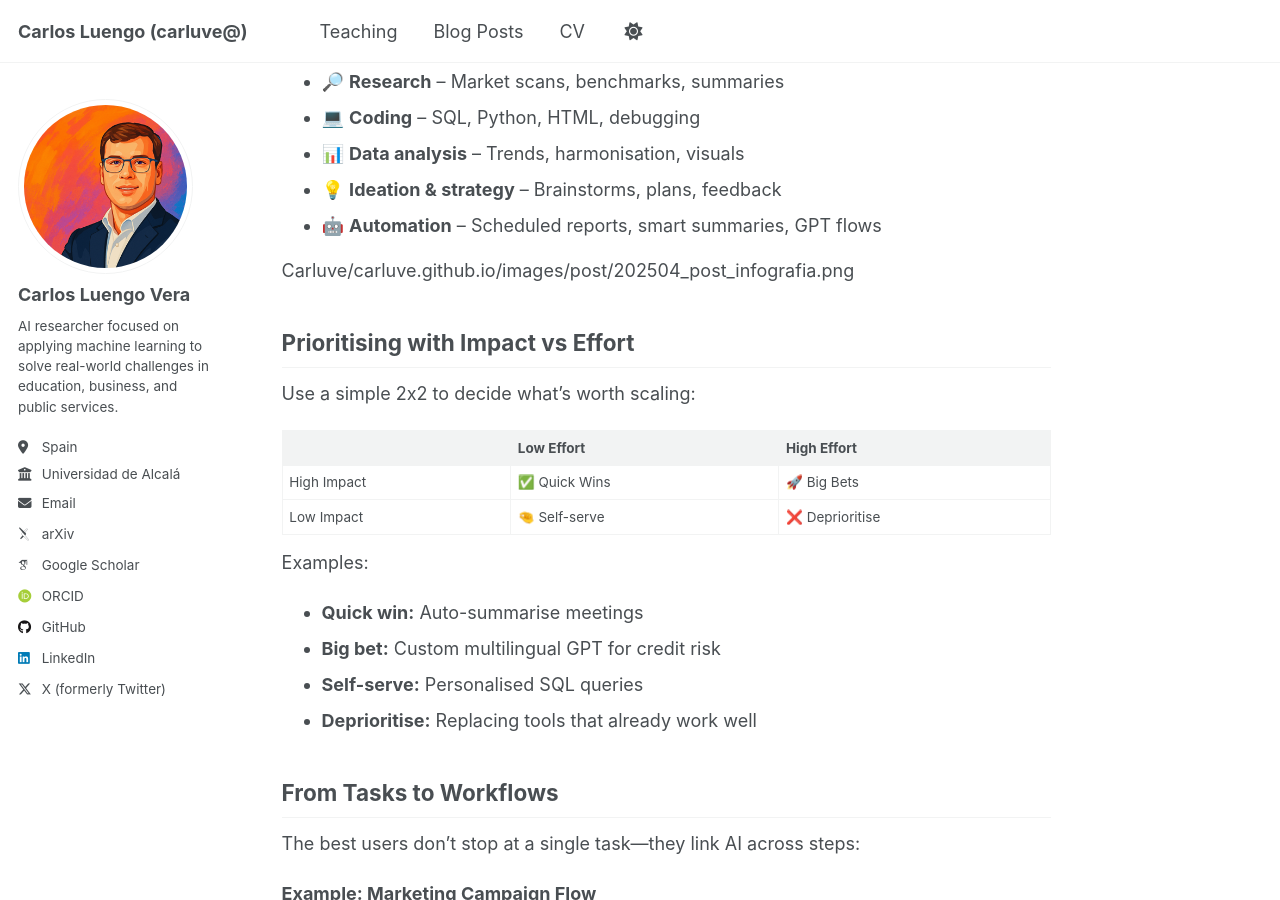
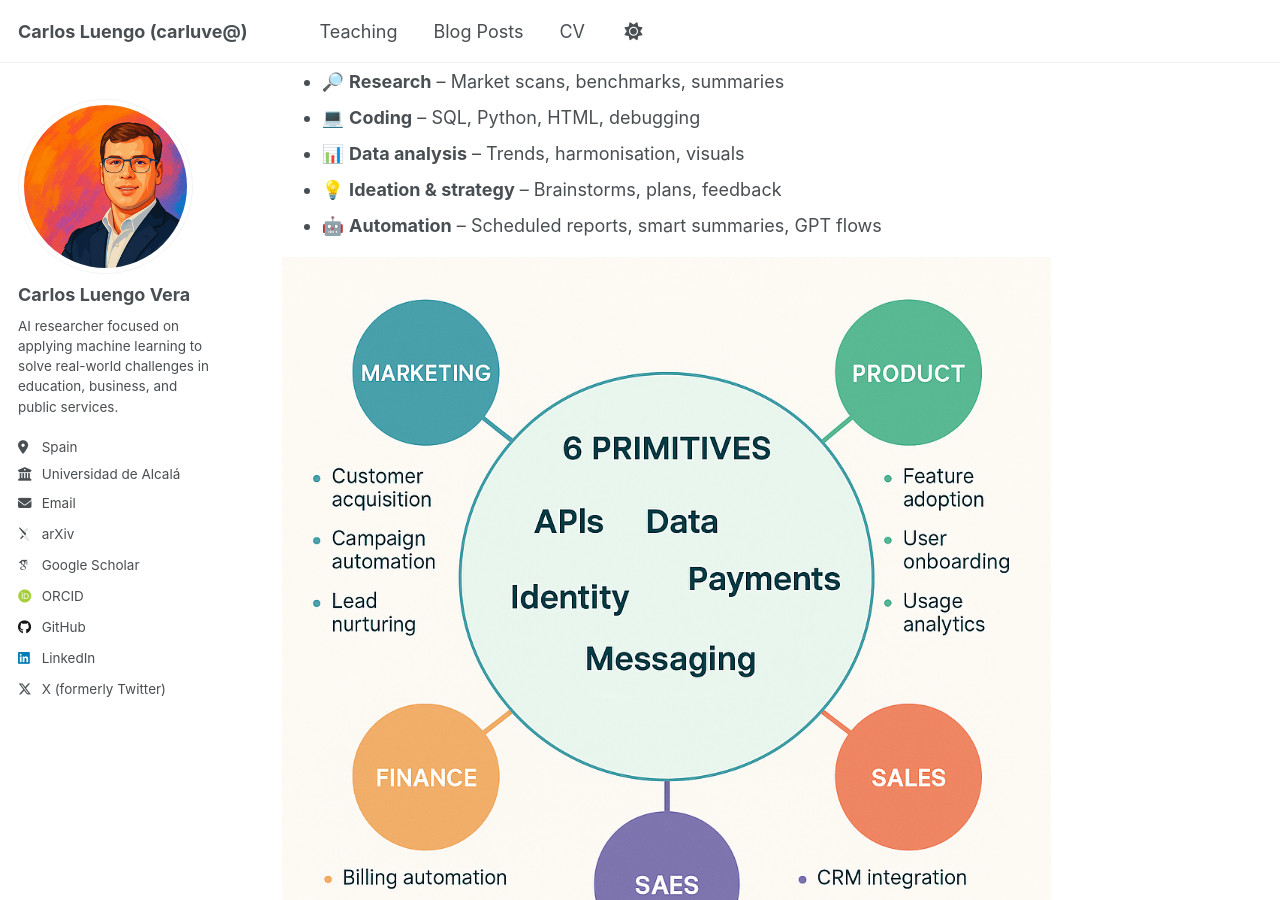
Before and after one commit to Carluve/carluve.github.io, a Jekyll site: the page built from _posts/2015-04-20-blog-post-3.md, in a window 1280 px wide and 900 px high, scrolled down 1576 px. Built offline with Jekyll 4.4.1, drawn with Linux system fonts in a browser that asks for light colours; some web fonts are replaced.

Commit message:
post april 25

```diff
--- a/_posts/2015-04-20-blog-post-3.md
+++ b/_posts/2015-04-20-blog-post-3.md
@@ -57,7 +57,7 @@ These are reusable patterns that work across most teams:
 - 🤖 **Automation** – Scheduled reports, smart summaries, GPT flows
 
 
-Carluve/carluve.github.io/images/post/202504_post_infografia.png
+![AI Use Case Infographic](/images/post/202504_post_infografia.png)
 
 ## Prioritising with Impact vs Effort
 
```
Also changed, not shown: README.md (+2 -0 lines).
